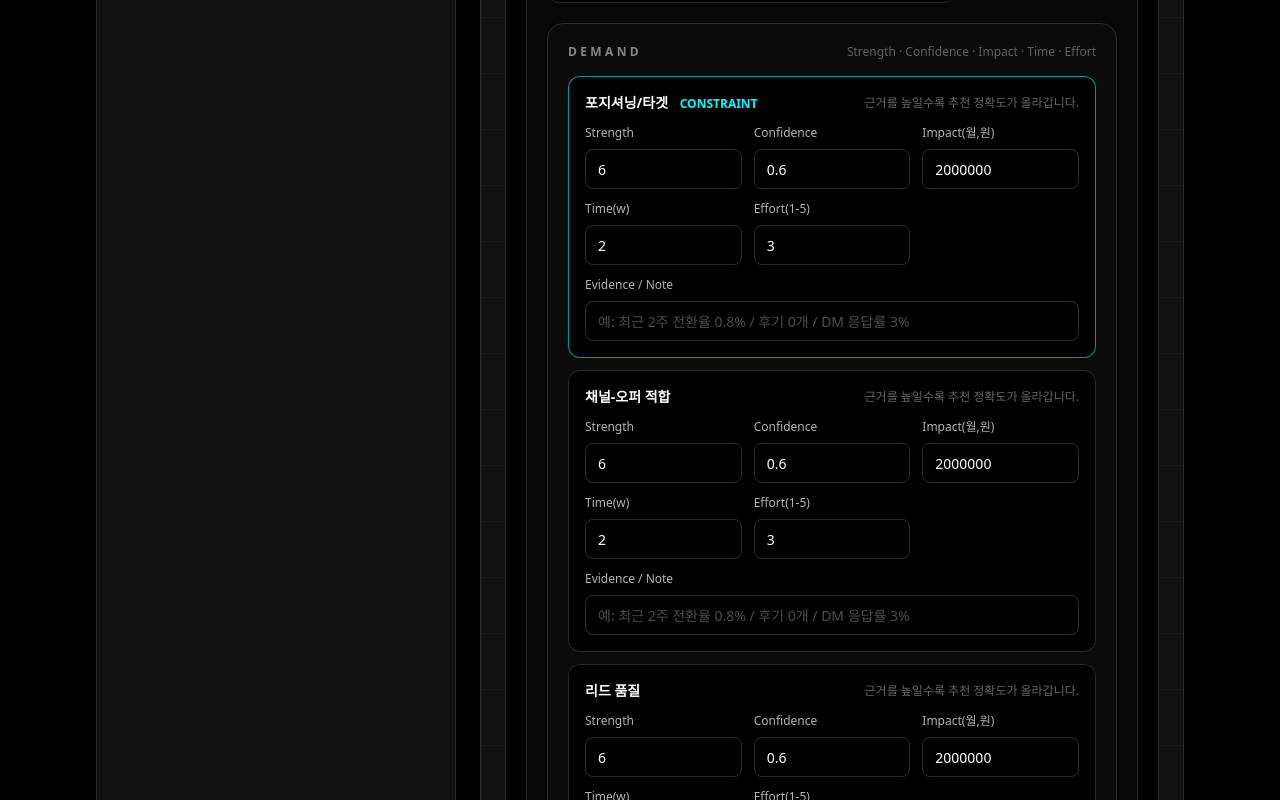
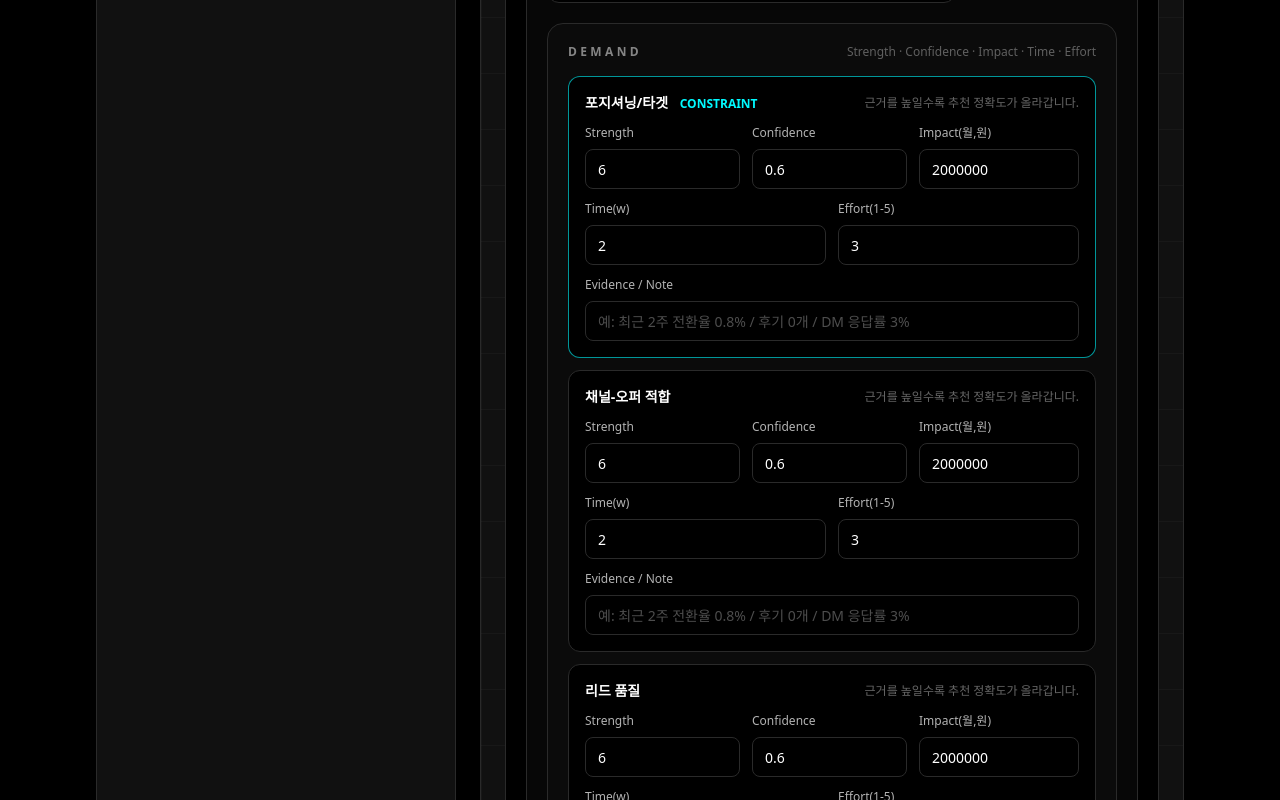
Before and after one commit to gentleman-kr/idealab_engine, a Next.js app: page /closing in a window 1280 px wide. Shown: the part 1140-1940 px from the top of the page. Built offline with nearby package versions, Linux system fonts and the light colour scheme; a web font is replaced by a local one.

Commit message:
Fix responsive layout + config cleanup

```diff
--- a/package.json
+++ b/package.json
@@ -19,6 +19,7 @@
     "recharts": "^2.15.0"
   },
   "devDependencies": {
+    "@eslint/eslintrc": "^3.3.5",
     "@types/node": "^22.10.0",
     "@types/react": "^19.0.0",
     "@types/react-dom": "^19.0.0",
--- a/src/app/closing/page.tsx
+++ b/src/app/closing/page.tsx
@@ -37,11 +37,6 @@ function formatKrw(n: number) {
 function formatPct01(x: number) {
   const v = Number.isFinite(x) ? x : 0;
   return `${Math.round(v * 100)}%`;
-}
-
-function formatPct(x: number) {
-  const v = Number.isFinite(x) ? x : 0;
-  return `${Math.round(v)}%`;
 }
 
 async function rasterizeA4(el: HTMLElement, scale = 3) {
@@ -160,15 +155,6 @@ export default function ClosingPage() {
     return { monthlyHours, hourlyValue, trendMultiplier };
   }, [computed.safe]);
 
-  const waterfall = useMemo(
-    () => [
-      { k: "Entropy(회수)", v: Math.round(computed.out.entropy.recoverableMonthlyKrw) },
-      { k: "Offer(추가매출)", v: Math.round(computed.out.offer.monthlyRevenueUpliftKrw) },
-      { k: "Pipeline(절감+딥워크)", v: Math.round(computed.out.pipeline.totalMonthlyKrw) },
-    ],
-    [computed.out],
-  );
-
   const waterfallStacked = useMemo(() => {
     const e = Math.max(0, Math.round(computed.out.entropy.recoverableMonthlyKrw));
     const o = Math.max(0, Math.round(computed.out.offer.monthlyRevenueUpliftKrw));
@@ -209,7 +195,7 @@ export default function ClosingPage() {
     const soWhat = delta > 0 ? `가장 큰 레버: ${top?.label ?? "—"} → 이번 주 1% 액션: ${rec}` : "입력값을 넣으면 ROI/레버/실험이 자동으로 정리됩니다.";
 
     return { oneLine, soWhat, topLabel: top?.label ?? "—" };
-  }, [computed.out, computed.safe.monthlyRevenueKrw]);
+  }, [computed]);
 
   const mece = (hyp.mece as unknown as MeceDiagnosis) ?? DEFAULT_HYP.mece!;
   const bottleneck = useMemo(() => pickBottleneck(mece), [mece]);
@@ -517,11 +503,8 @@ export default function ClosingPage() {
                                   </div>
                                   <div className="text-xs text-white/40">근거를 높일수록 추천 정확도가 올라갑니다.</div>
                                 </div>
-                                <div
-                                  className="mt-3 grid gap-3"
-                                  style={{ gridTemplateColumns: "repeat(auto-fit, minmax(140px, 1fr))" }}
-                                >
-                                  <div>
+                                <div className="mt-3 flex flex-wrap gap-3">
+                                  <div className="min-w-[140px] flex-1">
                                     <div className="label">Strength</div>
                                     <input
                                       className="input mt-2"
@@ -543,7 +526,7 @@ export default function ClosingPage() {
                                       }
                                     />
                                   </div>
-                                  <div>
+                                  <div className="min-w-[140px] flex-1">
                                     <div className="label">Confidence</div>
                                     <input
                                       className="input mt-2"
@@ -566,7 +549,7 @@ export default function ClosingPage() {
                                       }
                                     />
                                   </div>
-                                  <div>
+                                  <div className="min-w-[160px] flex-1">
                                     <div className="label">Impact(월,원)</div>
                                     <input
                                       className="input mt-2"
@@ -586,7 +569,7 @@ export default function ClosingPage() {
                                       }
                                     />
                                   </div>
-                                  <div>
+                                  <div className="min-w-[110px] flex-1">
                                     <div className="label">Time(w)</div>
                                     <input
                                       className="input mt-2"
@@ -608,7 +591,7 @@ export default function ClosingPage() {
                                       }
                                     />
                                   </div>
-                                  <div>
+                                  <div className="min-w-[110px] flex-1">
                                     <div className="label">Effort(1-5)</div>
                                     <input
                                       className="input mt-2"
--- a/tsconfig.json
+++ b/tsconfig.json
@@ -1,5 +1,6 @@
 {
   "compilerOptions": {
+    "baseUrl": ".",
     "target": "ES2017",
     "lib": ["dom", "dom.iterable", "esnext"],
     "allowJs": true,
@@ -14,7 +15,7 @@
     "jsx": "preserve",
     "incremental": true,
     "plugins": [{ "name": "next" }],
-    "paths": { "@/*": ["./src/*"] }
+    "paths": { "@/*": ["src/*"] }
   },
   "include": ["next-env.d.ts", "**/*.ts", "**/*.tsx", ".next/types/**/*.ts"],
   "exclude": ["node_modules"]
```
Also changed, not shown: eslint.config.mjs (added, +18 -0 lines), 1 other file (tests, documents, lock files or other folders).
